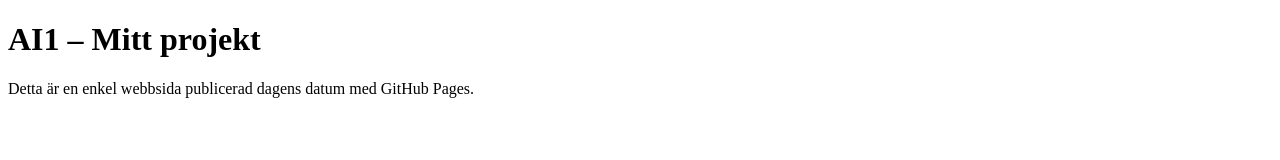
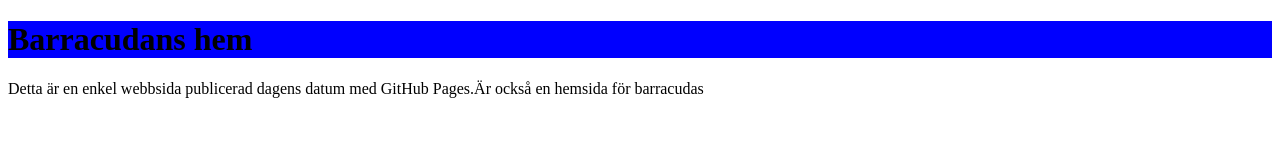
Before and after one commit to Barracuda201/barrabarracuda, a plain HTML site: page index.html in a window 1280 px wide. Drawn offline with Linux system fonts and the light colour scheme.

Commit message:
Update2 index.html

```diff
--- a/index.html
+++ b/index.html
@@ -5,7 +5,7 @@
   <title>Barracuda: The final barracuda</title>
 </head>
 <body>
-  <h1>AI1 – Mitt projekt</h1>
-  <p>Detta är en enkel webbsida publicerad dagens datum med GitHub Pages.</p>
+  <h1 style = "Background-color:Blue;">Barracudans hem</h1>
+  <p>Detta är en enkel webbsida publicerad dagens datum med GitHub Pages.Är också en hemsida för barracudas</p>
 </body>
 </html>
```
